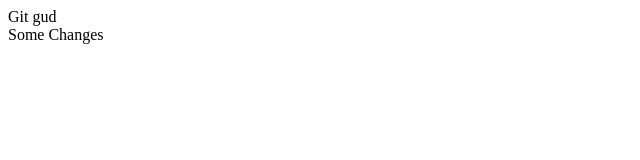
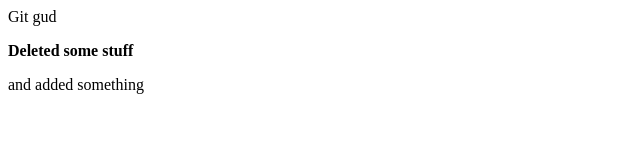
Before and after one commit to ocram444/gitgud, a plain HTML site: page index.html in a window 1280 px wide. Shown: the whole page, without its empty margins (0-640 px from the left). Drawn offline with Linux system fonts and the light colour scheme.

Commit message:
Wrote Deleted some stuff and added something on index.html

```diff
--- a/index.html
+++ b/index.html
@@ -7,6 +7,6 @@
 </head>
 <body>
     <div>Git gud</div>
-    <div>Some Changes</div>
+    <div><p><b>Deleted some stuff</b></p><span>and added something</span></div>
 </body>
 </html>
```
